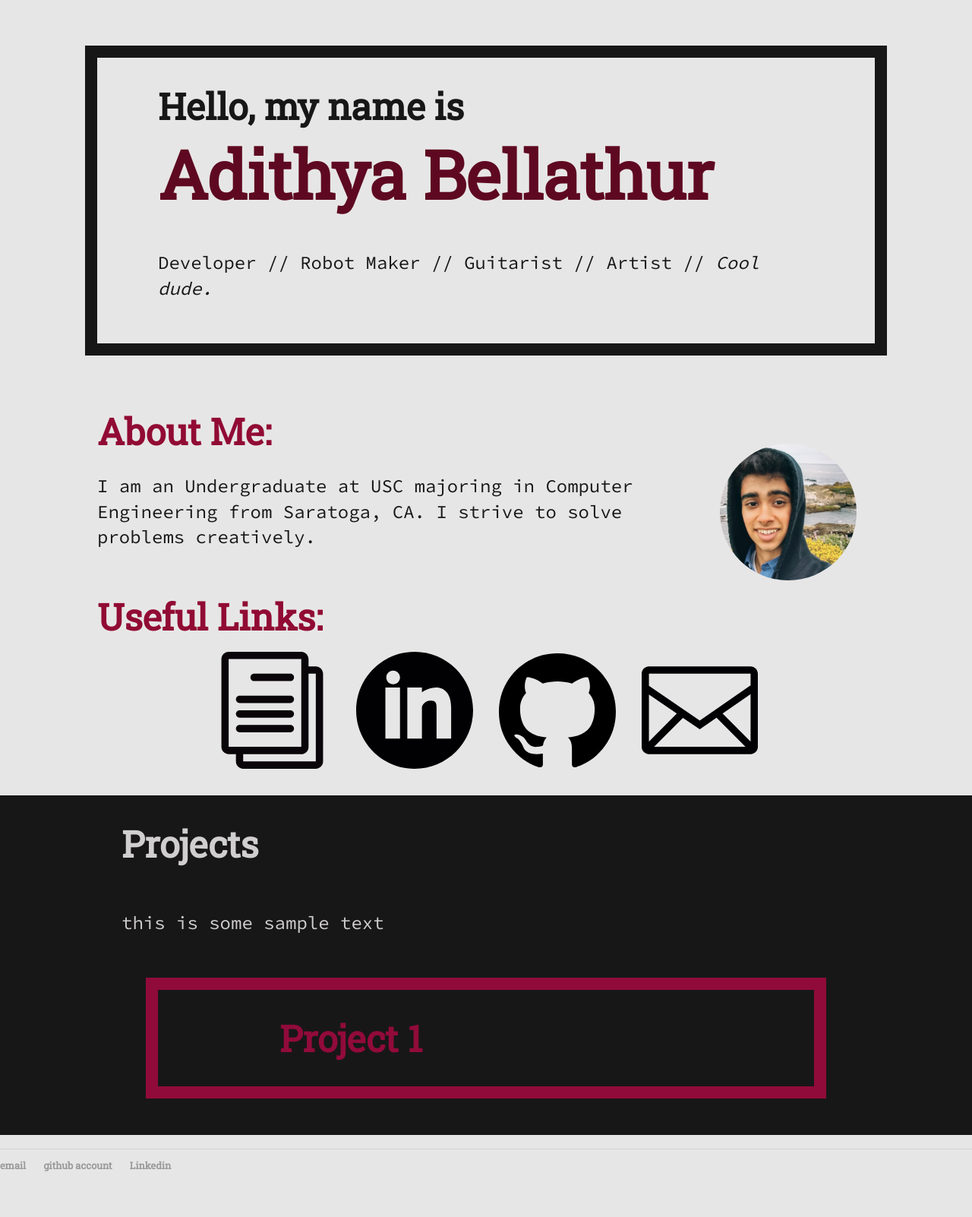
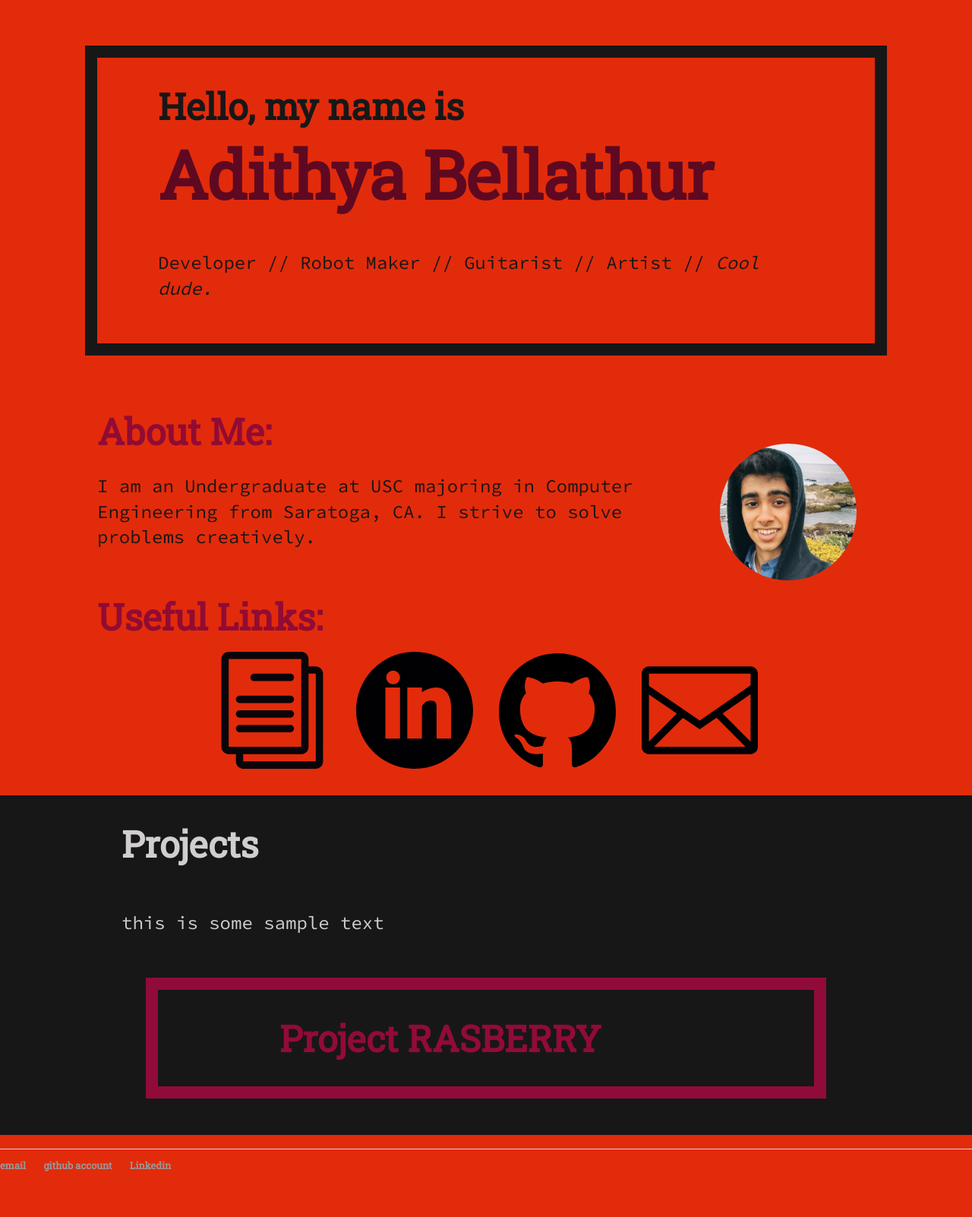
Before and after one commit to adibellathur/adibellathur.github.io, a Jekyll site: the page built from index.html, in a window 1280 px wide. Shown: the whole page at 76% size. Built offline with Jekyll 4.4.1, drawn with Linux system fonts in a browser that asks for light colours.

Commit message:
WHAT IS GOING ON

```diff
--- a/css/main.css
+++ b/css/main.css
@@ -1,5 +1,5 @@
 body {
-	background: #E7E6E6;
+	background: #e22b0b;
     margin: 60px auto;
     width: 100%;
 }
--- a/index.html
+++ b/index.html
@@ -49,7 +49,7 @@ title: Adithya Bellathur
 		<h1 class="white">Projects</h1>
 		<p class="white">this is some sample text<p>
 		<div class="boxed-rasberry">
-			<h1 class="rasberry">Project 1</h1>
+			<h1 class="rasberry">Project RASBERRY</h1>
 		</div>
 	</div>
 	<br>
```
